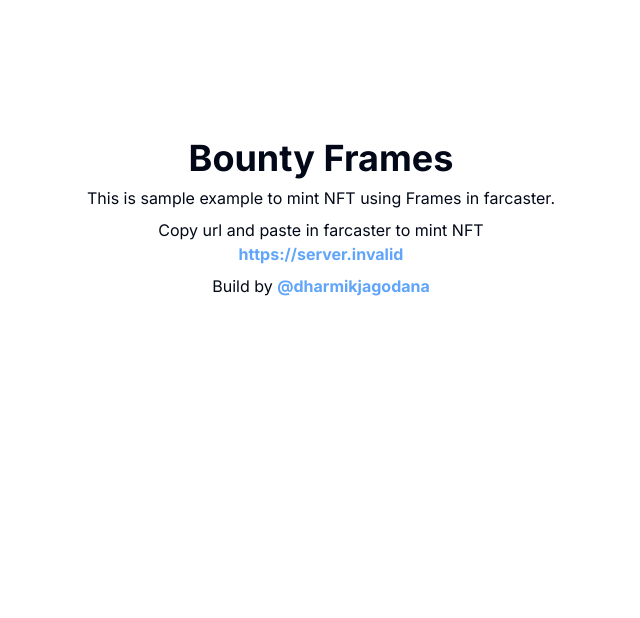
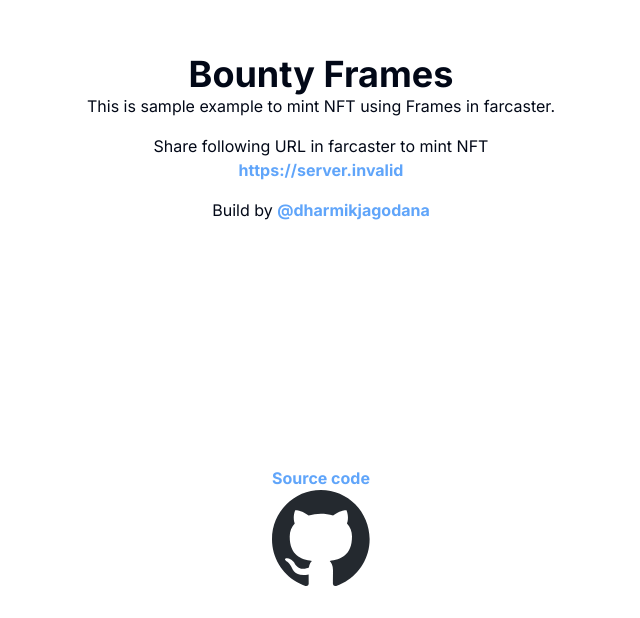
Before and after one commit to DharmikJagodana/bounty-framer, a Next.js app: page / in a window 1280 px wide. Shown: the part 182-800 px from the top of the page, without its empty margins (319-959 px from the left). Built offline with nearby package versions, Linux system fonts and the light colour scheme; no server answers.

Commit message:
Added github info

```diff
--- a/src/app/page.tsx
+++ b/src/app/page.tsx
@@ -1,14 +1,14 @@
 import { assets, config } from '@/lib/config';
-import { Frame, getFrameFlattened } from "frames.js";
+import { Frame, getFrameFlattened } from 'frames.js';
 import Link from 'next/link';
 
 const initialFrame: Frame = {
   image: assets.nft,
-  version: "vNext",
+  version: 'vNext',
   buttons: [
     {
-      label: "Mint NFT",
-      action: "post",
+      label: 'Mint NFT',
+      action: 'post',
     },
   ],
   postUrl: `${config.host}/frames`,
@@ -16,35 +16,69 @@ const initialFrame: Frame = {
 
 export async function generateMetadata() {
   return {
-    title: "Bounty Frames",
+    title: 'Bounty Frames',
     other: getFrameFlattened(initialFrame),
   };
 }
 
 export default function Page() {
-  return <main>
-    <div className='flex h-screen w-screen items-center justify-center'>
-      <div className='text-center flex gap-y-2 flex-col'>
-        <h1 className='text-4xl font-bold'>Bounty Frames</h1>
-        <p>
-          This is sample example to mint NFT using Frames in farcaster.
-        </p>
+  return (
+    <main className="flex flex-col gap-2 h-screen container">
+      <div className="flex flex-1 items-center justify-center">
+        <div className="text-center flex gap-y-4 flex-col">
           <div>
+            <h1 className="text-4xl font-bold">
+              <Link
+                href={
+                  'https://earn.superteam.fun/listings/bounty/create-a-frame-for-farcaster/'
+                }
+              >
+                Bounty Frames
+              </Link>
+            </h1>
+            <p>This is sample example to mint NFT using Frames in farcaster.</p>
+          </div>
           <div>
-            Copy url and paste in farcaster to mint NFT
-          </div>
-          <div className='font-bold text-blue-400'>
+            <div>Share following URL in farcaster to mint NFT</div>
+            <div className="font-bold text-blue-400">
+              <Link href={config.host} target="_blank">
                 {config.host}
+              </Link>
             </div>
           </div>
           <div>
-          Build by <Link
-            className='text-blue-400 font-bold'
-            href={"https://warpcast.com/dharmikjagodana"}>
+            Build by{' '}
+            <Link
+              className="text-blue-400 font-bold"
+              target="_blank"
+              href={'https://warpcast.com/dharmikjagodana'}
+            >
               @dharmikjagodana
             </Link>
           </div>
         </div>
       </div>
+      <div className="pb-8 flex items-center justify-center">
+        <Link
+          className="text-blue-400 font-bold"
+          target="_blank"
+          href={'https://github.com/DharmikJagodana/bounty-framer'}
+        >
+          <div className="text-center flex items-center justify-center flex-col">
+            <div>Source code </div>
+            <div className="fle items-center justify-center">
+              <svg width="98" height="96" xmlns="http://www.w3.org/2000/svg">
+                <path
+                  fill-rule="evenodd"
+                  clip-rule="evenodd"
+                  d="M48.854 0C21.839 0 0 22 0 49.217c0 21.756 13.993 40.172 33.405 46.69 2.427.49 3.316-1.059 3.316-2.362 0-1.141-.08-5.052-.08-9.127-13.59 2.934-16.42-5.867-16.42-5.867-2.184-5.704-5.42-7.17-5.42-7.17-4.448-3.015.324-3.015.324-3.015 4.934.326 7.523 5.052 7.523 5.052 4.367 7.496 11.404 5.378 14.235 4.074.404-3.178 1.699-5.378 3.074-6.6-10.839-1.141-22.243-5.378-22.243-24.283 0-5.378 1.94-9.778 5.014-13.2-.485-1.222-2.184-6.275.486-13.038 0 0 4.125-1.304 13.426 5.052a46.97 46.97 0 0 1 12.214-1.63c4.125 0 8.33.571 12.213 1.63 9.302-6.356 13.427-5.052 13.427-5.052 2.67 6.763.97 11.816.485 13.038 3.155 3.422 5.015 7.822 5.015 13.2 0 18.905-11.404 23.06-22.324 24.283 1.78 1.548 3.316 4.481 3.316 9.126 0 6.6-.08 11.897-.08 13.526 0 1.304.89 2.853 3.316 2.364 19.412-6.52 33.405-24.935 33.405-46.691C97.707 22 75.788 0 48.854 0z"
+                  fill="#24292f"
+                />
+              </svg>
+            </div>
+          </div>
+        </Link>
+      </div>
     </main>
+  );
 }
```
Lines whose indentation alone changed are shown as unchanged.
